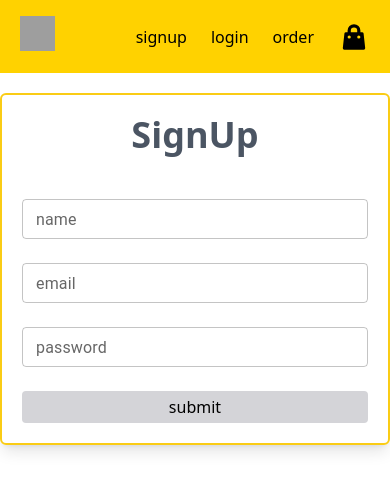
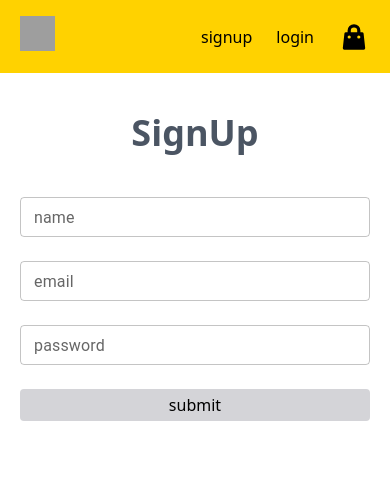
Before and after one commit to adibsadeghi1993/next-typescript-reduxtoolkit, a Next.js app: page /SignUp in a window 390 px wide. Shown: the top 490 px of the page. Built offline with nearby package versions, Linux system fonts and the light colour scheme; grey boxes are pictures that could not be loaded.

Commit message:
sginup page was completed

```diff
--- a/components/Header.tsx
+++ b/components/Header.tsx
@@ -44,7 +44,7 @@ const Header = ({ bg }: Props) => {
               <ul className="flex justify-end items-center w-full">
                 <li className="mr-6 cursor-pointer"><Link href="SignUp">signup</Link></li>
                 <li className="mr-6 cursor-pointer">login</li>
-                <li className="mr-6 cursor-pointer">order</li>
+
                 <li className="cursor-pointer">
                   <Link href="/Basket">
                     <span className="relative">
--- a/pages/SignUp.tsx
+++ b/pages/SignUp.tsx
@@ -4,6 +4,7 @@ import * as Yup from "yup";
 import { TextField } from "@mui/material";
 import Input from "../components/Input";
 import Header from "../components/Header";
+import user from "../model/userModel";
 
 const SignUp = () => {
   const formik =
@@ -31,17 +32,19 @@ const SignUp = () => {
     });
 
 
-    const handleSubmit=(values)=>{
-
+    const handleSubmit=(e:React.FormEvent)=>{
+        e.preventDefault()
+     console.log(formik.values)
+     console.log("dddddd")
     }
 
 
   return (
    <div>
        <Header bg={false}/>
-        <div className="w-full md:w-1/3  mx-auto px-5 border-2 border-yellow-400 mt-5 pb-5 rounded-md shadow-lg">
+        <div className="w-full md:w-1/3 border-0 shadow-none  mx-auto px-5 md:border-2 border-yellow-400 my-5 pb-5 rounded-md sm:shadow-lg">
        <div className="flex justify-center"> <h1 className="my-5 font-bold text-4xl text-gray-600">SignUp</h1></div>
-     <form onSubmit={formik.handleSubmit}>
+     <form onSubmit={handleSubmit}>
      <div className="mt-6">
        <Input name="name" label="name" formik={formik}/>
       </div>
```
